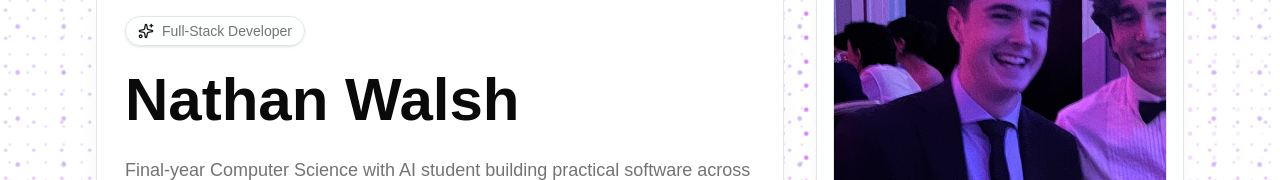
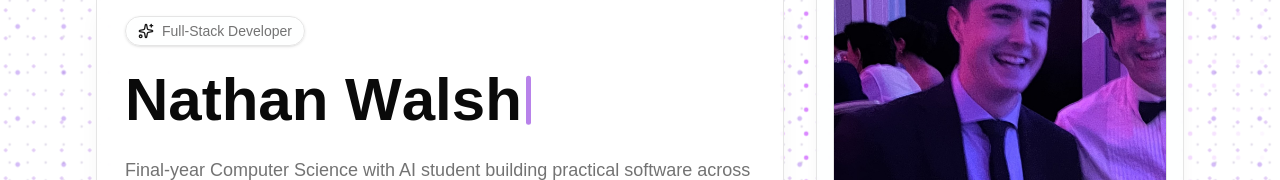
Before and after one commit to NathanWalash/portfolio, a React (Vite) app: page / in a window 1280 px wide. Shown: the part 282-462 px from the top of the page. Built offline with nearby package versions, Linux system fonts and the light colour scheme.

Commit message:
polish: add typewriter heading animation

```diff
--- /dev/null
+++ b/src/components/animation/TypewriterText.tsx
@@ -0,0 +1,55 @@
+import { motion, useReducedMotion } from "motion/react"
+
+import { cn } from "@/lib/utils"
+
+export function TypewriterText({
+  text,
+  className,
+  delay = 0.2,
+  characterDelay = 0.045,
+}: {
+  text: string
+  className?: string
+  delay?: number
+  characterDelay?: number
+}) {
+  const reducedMotion = useReducedMotion()
+
+  if (reducedMotion) {
+    return <>{text}</>
+  }
+
+  return (
+    <span className={cn("inline-flex flex-wrap", className)}>
+      <span className="sr-only">{text}</span>
+      <span aria-hidden="true">
+        {Array.from(text).map((character, index) => (
+          <motion.span
+            key={`${character}-${index}`}
+            initial={{ opacity: 0, y: "0.18em" }}
+            animate={{ opacity: 1, y: 0 }}
+            transition={{
+              duration: 0.18,
+              ease: [0.16, 1, 0.3, 1],
+              delay: delay + index * characterDelay,
+            }}
+            className="inline-block"
+          >
+            {character === " " ? "\u00a0" : character}
+          </motion.span>
+        ))}
+        <motion.span
+          initial={{ opacity: 0 }}
+          animate={{ opacity: [0, 1, 0] }}
+          transition={{
+            duration: 0.9,
+            repeat: Infinity,
+            ease: "easeInOut",
+            delay: delay + text.length * characterDelay,
+          }}
+          className="ml-1 inline-block h-[0.82em] w-[0.08em] translate-y-[0.08em] rounded-full bg-[oklch(0.62_0.2_305)]"
+        />
+      </span>
+    </span>
+  )
+}
--- a/src/pages/About.tsx
+++ b/src/pages/About.tsx
@@ -13,6 +13,7 @@ import { useRef } from "react"
 import { Link } from "react-router-dom"
 
 import { Reveal } from "@/components/animation/Reveal"
+import { TypewriterText } from "@/components/animation/TypewriterText"
 import { staggerContainer } from "@/components/animation/motionPresets"
 import { Badge } from "@/components/ui/badge"
 import { Button } from "@/components/ui/button"
@@ -103,7 +104,7 @@ export function About() {
           <Reveal>
             <p className="text-sm font-medium text-muted-foreground">About</p>
             <h1 className="mt-3 max-w-3xl text-3xl font-semibold tracking-normal sm:text-5xl">
-              About me.
+              <TypewriterText text="About me." characterDelay={0.035} />
             </h1>
             <p className="mt-5 max-w-3xl text-base leading-7 text-muted-foreground sm:mt-6 sm:text-lg sm:leading-8">
               I am from Cambridge and now based in Leeds, where I study
--- a/src/pages/Home.tsx
+++ b/src/pages/Home.tsx
@@ -21,6 +21,7 @@ import {
   staggerItem,
 } from "@/components/animation/motionPresets"
 import { TiltCard } from "@/components/animation/TiltCard"
+import { TypewriterText } from "@/components/animation/TypewriterText"
 import { InteractiveHeroBackground } from "@/components/home/InteractiveHeroBackground"
 import { ProfileSystemPanel } from "@/components/home/ProfileSystemPanel"
 import { Badge } from "@/components/ui/badge"
@@ -204,7 +205,7 @@ export function Home() {
               variants={staggerItem}
               className="text-balance text-4xl font-semibold tracking-normal text-foreground sm:text-6xl"
             >
-              {profile.name}
+              <TypewriterText text={profile.name} />
             </motion.h1>
 
             <motion.p
```
